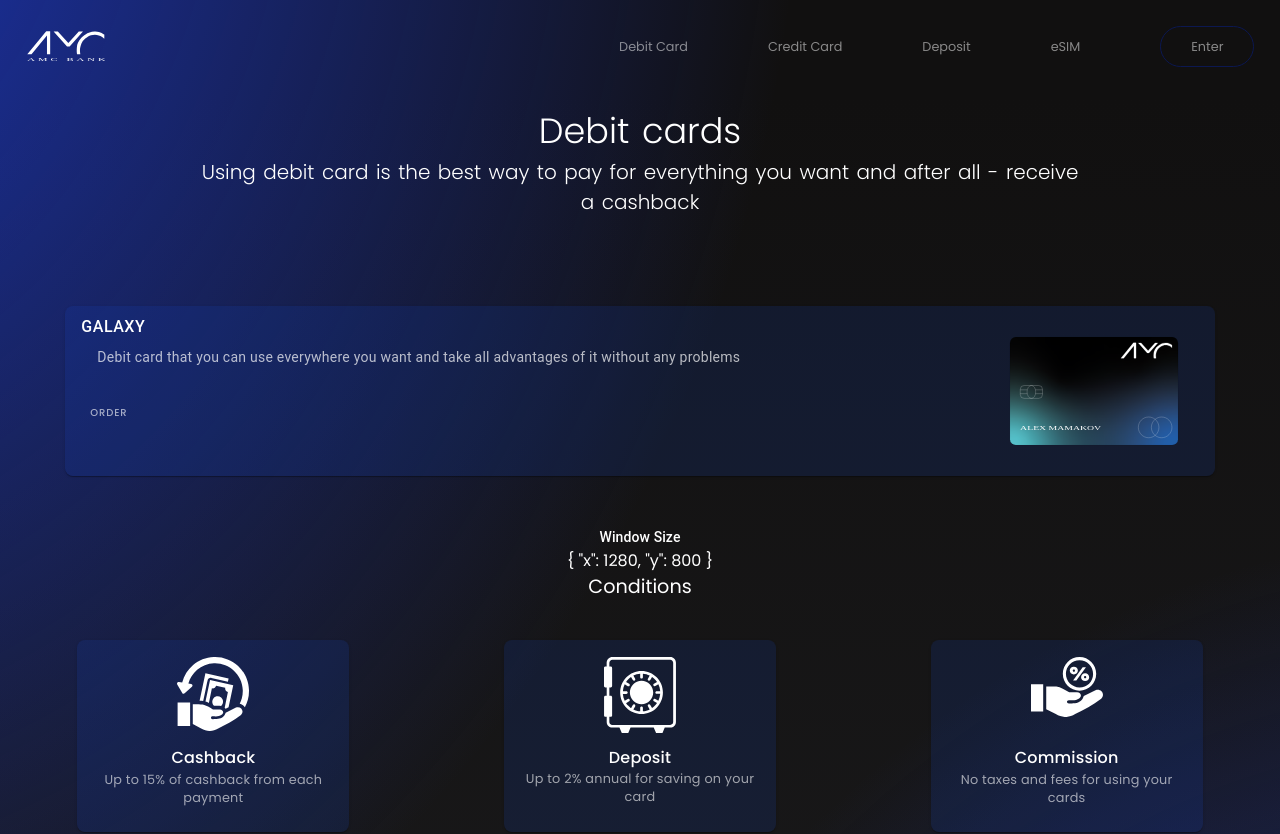
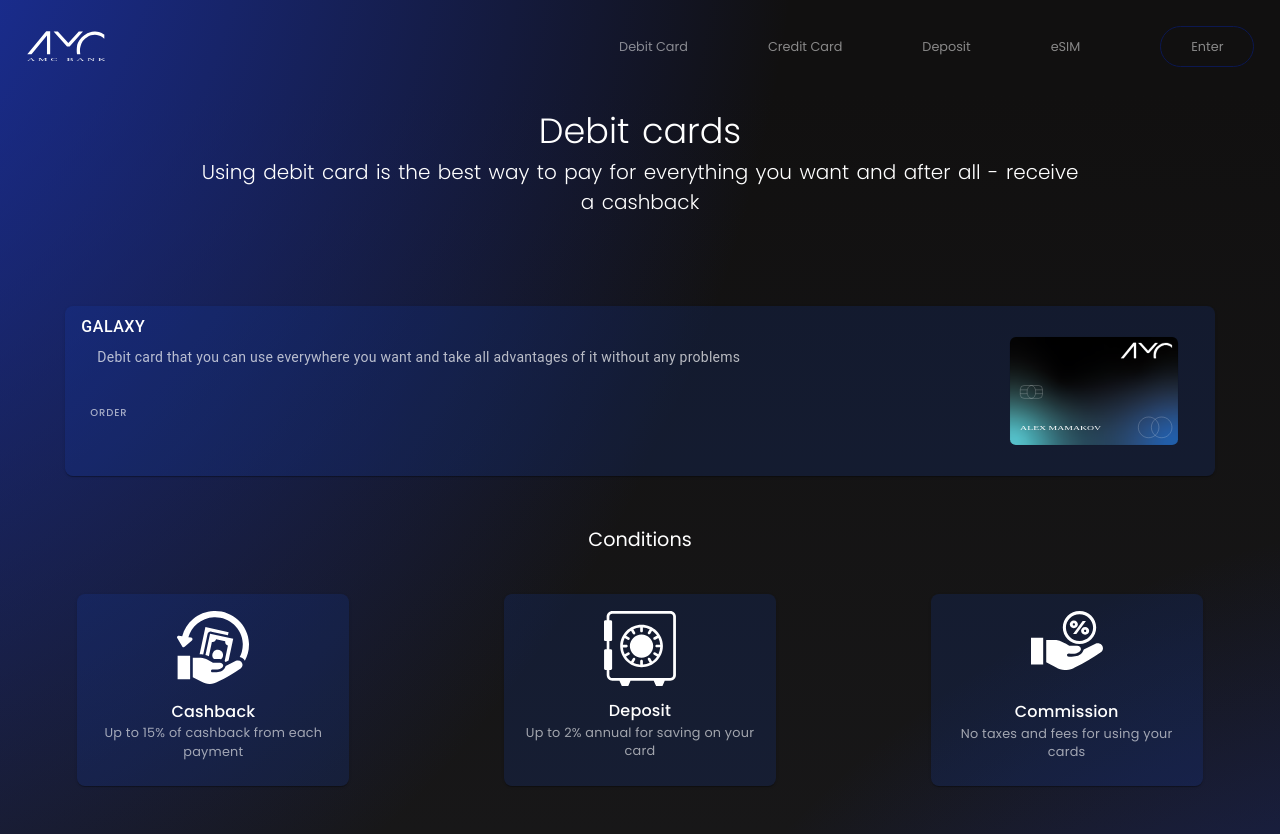
Before and after one commit to MichaelChernyshov/amc-bank, a Vue app: page /debit in a window 1280 px wide. Shown: the top 834 px of the page. Built offline with nearby package versions, Linux system fonts and the light colour scheme.

Commit message:
Deleted resize

```diff
--- a/src/components/cards/CardDescription.vue
+++ b/src/components/cards/CardDescription.vue
@@ -1,23 +1,9 @@
 <script>
 export default {
-  data: () => ({
-      windowSize: {
-        x: 0,
-        y: 0,
-      },
-    }),
-    mounted () {
-      this.onResize()
-    },
     props: {
       cardName: String,
       description: String,
       imgLink: String,
-    },
-    methods: {
-      onResize () {
-        this.windowSize = { x: window.innerWidth, y: window.innerHeight }
-      },
     },
   }
 </script>
@@ -64,16 +50,6 @@ export default {
           </v-card>
         </v-col>
       </div>
-      <v-row
-    v-resize="onResize"
-    align="center"
-    justify="center"
-  >
-    <v-col class="text-center">
-      <div class="text-subtitle-2">Window Size</div>
-      {{ windowSize }}
-    </v-col>
-  </v-row>
 </template>
 
 <style lang="scss">
```
